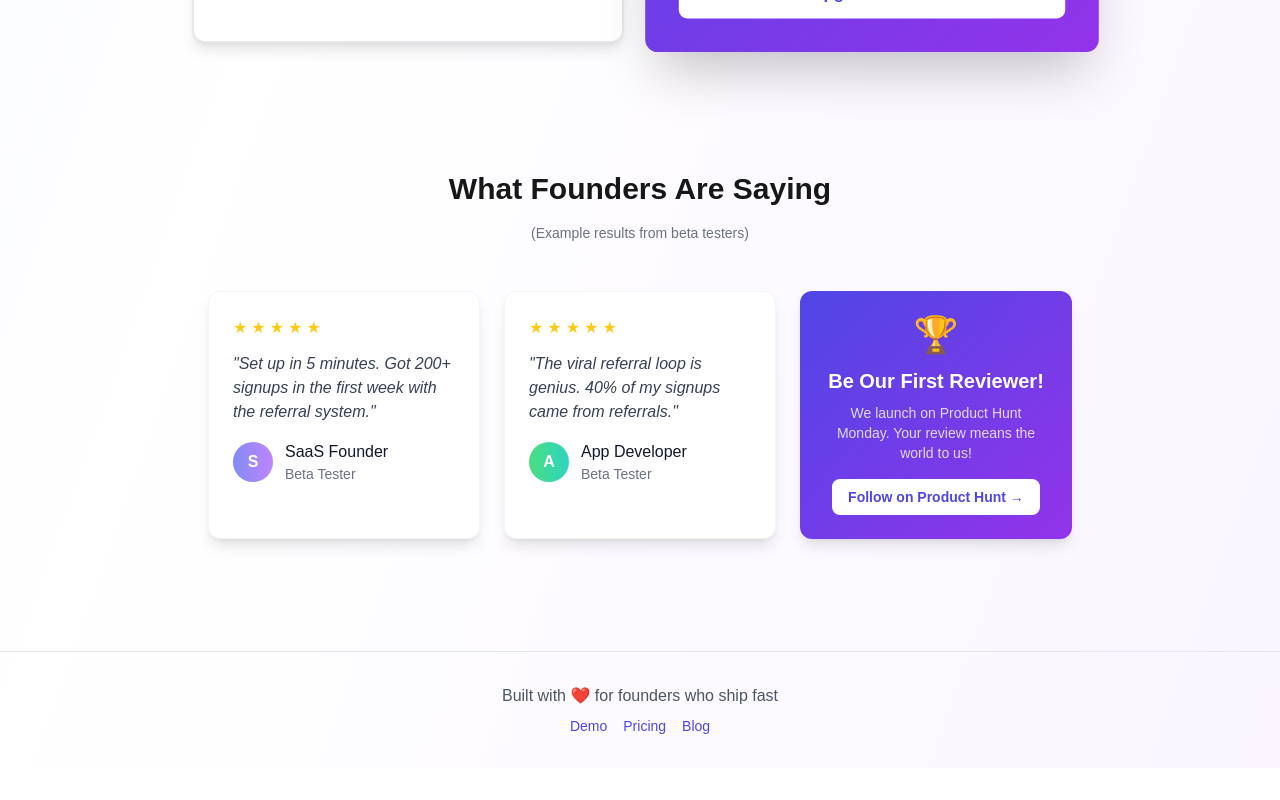
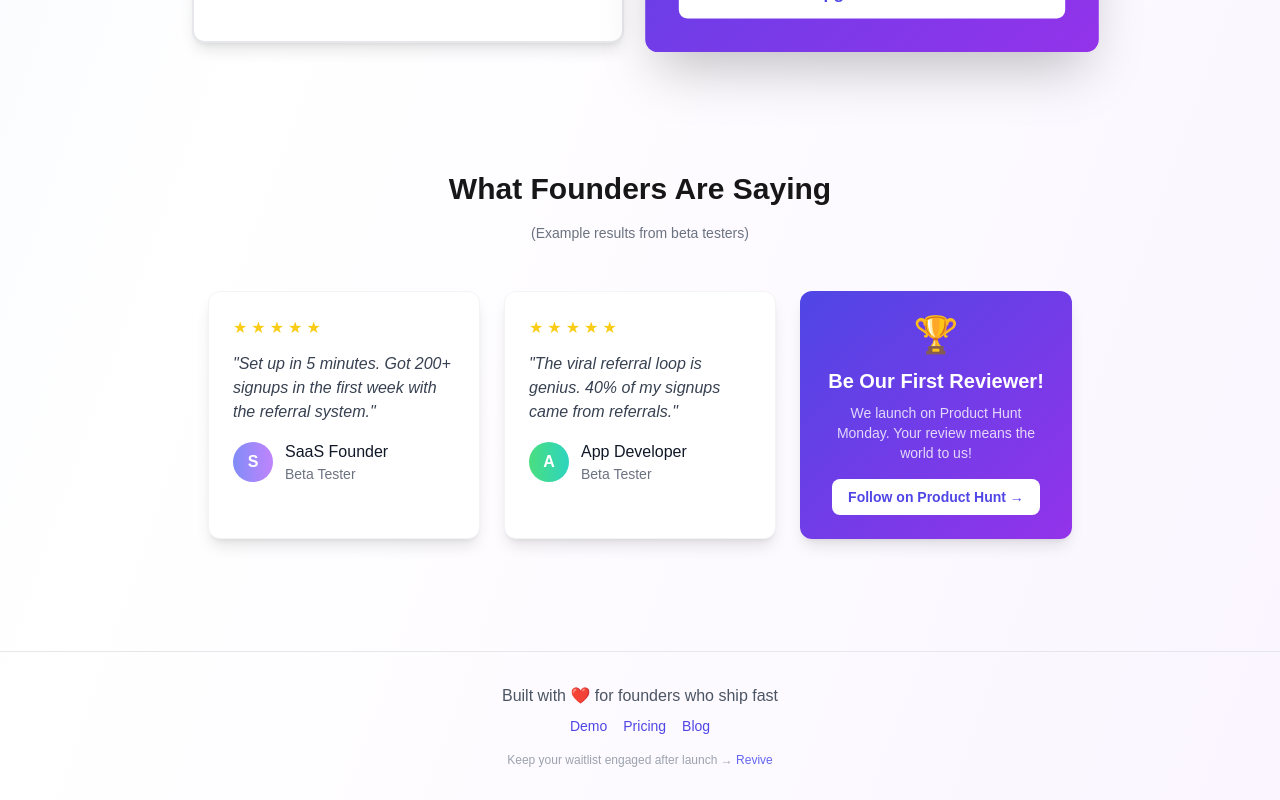
Before and after one commit to tahseen137/waitlistkit, a Next.js app: page / in a window 1280 px wide. Shown: the part 2849-3649 px from the top of the page. Before the commit the page ends 3617 px from the top, so only its background shows below. Built offline with nearby package versions, Linux system fonts and the light colour scheme.

Commit message:
Add subtle Revive cross-sell footer link

```diff
--- a/app/page.tsx
+++ b/app/page.tsx
@@ -316,6 +316,9 @@ export default function Home() {
           <Link href="/pricing" className="text-indigo-600 hover:underline">Pricing</Link>
           <Link href="/blog" className="text-indigo-600 hover:underline">Blog</Link>
         </div>
+        <p className="mt-4 text-xs text-gray-400">
+          Keep your waitlist engaged after launch → <a href="https://revive-hq.com" target="_blank" rel="noopener noreferrer" className="text-indigo-500 hover:underline">Revive</a>
+        </p>
       </footer>
     </div>
   )
```
